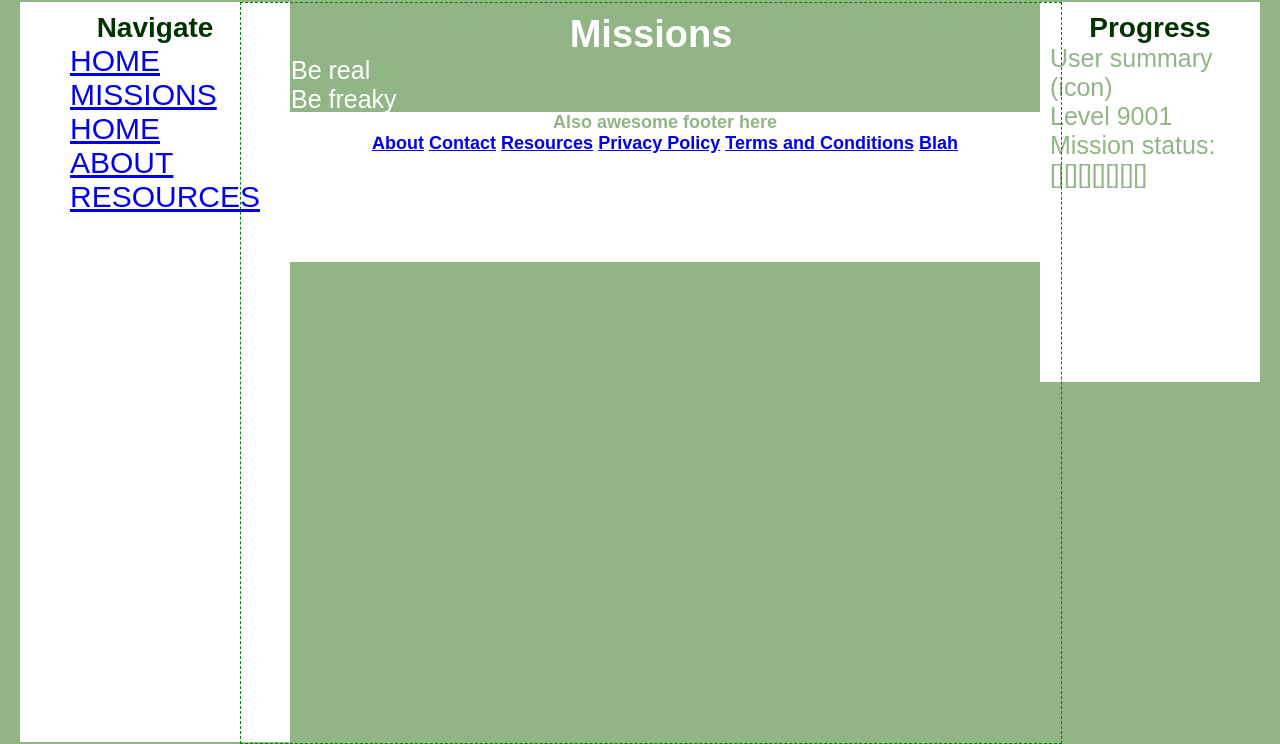
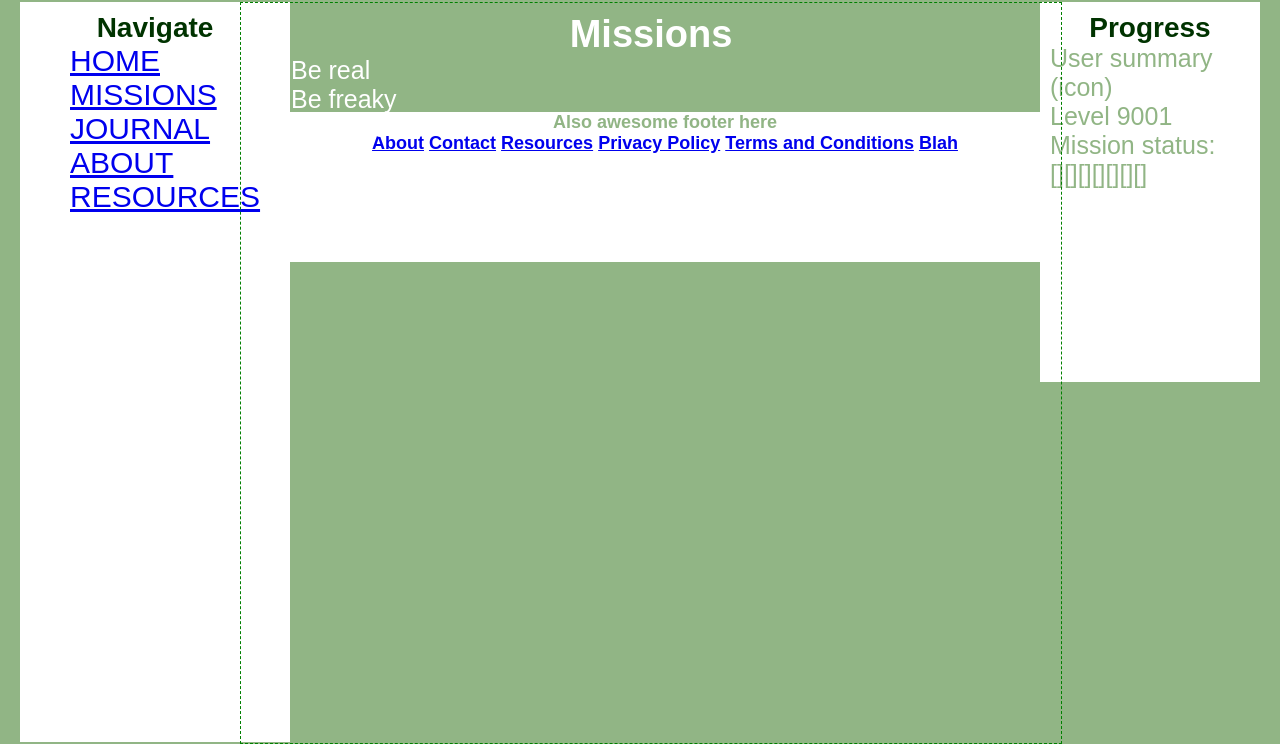
Before and after one commit to Group3WebSys/Project, a PHP site: page /missions.php in a window 1280 px wide. Shown: the part 144-888 px from the top of the page. Run offline with PHP 8.4, Linux system fonts and the light colour scheme; some libraries are stand-ins or nearby versions.

Commit message:
Update missions.php

```diff
--- a/missions.php
+++ b/missions.php
@@ -14,7 +14,7 @@
 			<ul id = "navigationList">
 				<li><a href = "index.php">HOME</a></li>
 				<li><a href = "missions.php">MISSIONS</a></li>
-				<li><a href = "journal.php">HOME</a></li>
+				<li><a href = "journal.php">JOURNAL</a></li>
 				<li><a href = "about.php">ABOUT</a></li>
 				<li><a href = "resources.php">RESOURCES</a></li>
 			</ul>
```
